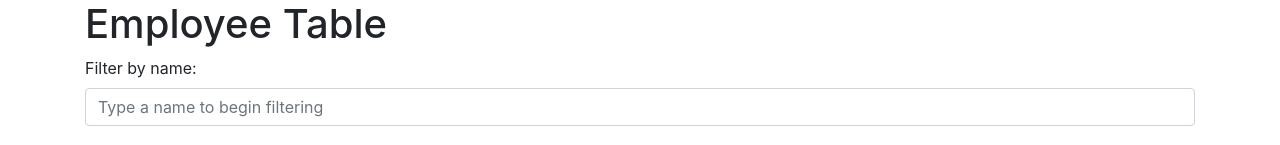
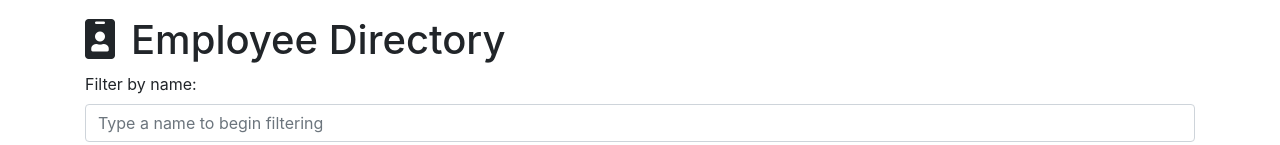
Before and after one commit to angelicamapeso/employee-directory, a React (Create React App) app: page / in a window 1280 px wide. Shown: the top 145 px of the page. Built offline with nearby package versions, Linux system fonts and the light colour scheme; no server answers.

Commit message:
Modify table title:

```diff
--- a/src/EmployeeTable.js
+++ b/src/EmployeeTable.js
@@ -72,7 +72,9 @@ class EmployeeTable extends React.Component {
       <div className="container">
         <div className="row">
           <div className="col">
-            <h1>Employee Table</h1>
+            <h1 className="mt-3">
+              <i className="fas fa-id-badge mr-3"></i>Employee Directory
+            </h1>
           </div>
         </div>
         <div className="row">
```
